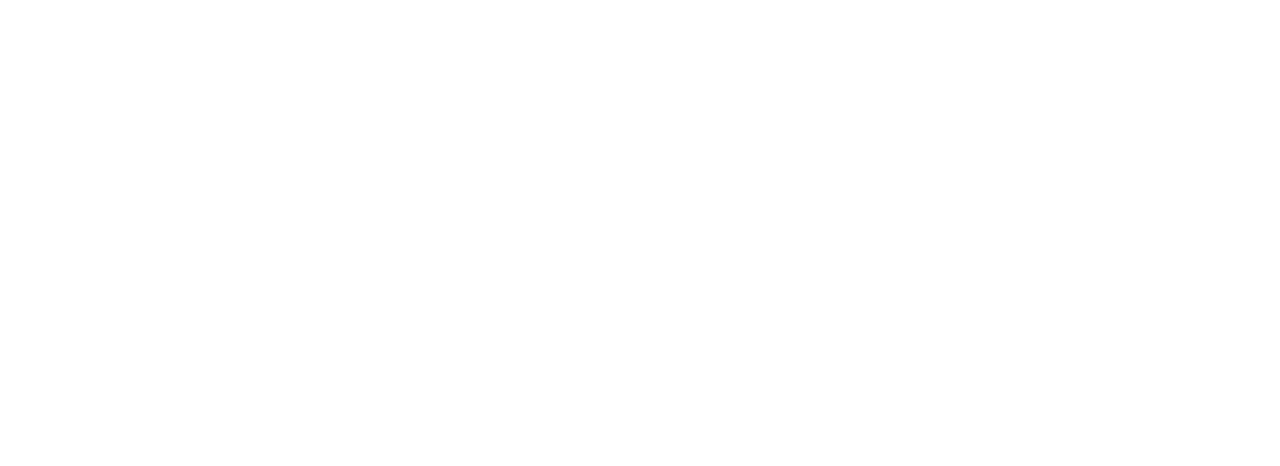
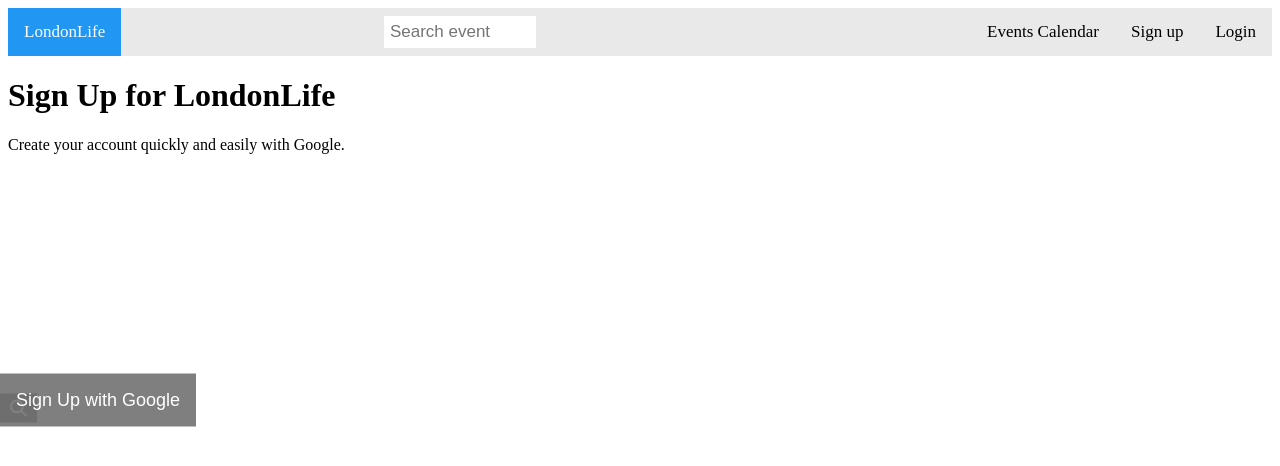
Before and after one commit to HelloKt-8/Events-platform-project, a React (Vite) app in the folder frontend/: page /signup in a window 1280 px wide. Before the commit this address had no page. Shown: the top 466 px of the page. Built offline with nearby package versions, Linux system fonts and the light colour scheme.

Commit message:
font end work

```diff
--- a/frontend/package.json
+++ b/frontend/package.json
@@ -12,6 +12,7 @@
   "dependencies": {
     "@fortawesome/free-solid-svg-icons": "^6.7.2",
     "@fortawesome/react-fontawesome": "^0.2.2",
+    "@supabase/supabase-js": "^2.48.1",
     "axios": "^1.7.9",
     "react": "^18.3.1",
     "react-dom": "^18.3.1",
--- a/frontend/src/App.css
+++ b/frontend/src/App.css
@@ -186,6 +186,21 @@
   border-radius: 5px; /* Optional: Rounded button */
 }
 
+.calender {
+   border:solid 1px #777;
+   width:800px;
+    height: 600px;
+}
+
+iframe {
+  border: 1px solid #777;
+}
+
+iframe {
+  overflow: auto; /* or hidden, scroll */
+}
+
+
 
 
 
--- a/frontend/src/App.jsx
+++ b/frontend/src/App.jsx
@@ -1,6 +1,8 @@
 import { BrowserRouter as Router, Routes, Route } from "react-router-dom";  // Corrected the import
 import HomePage from "./Pages/homePage";
 import EventPage from "./Pages/eventPage";
+import LoginPage from "./Pages/loginPage";
+import SignUpPage from "./Pages/signUpPage";
 
 const App = () => {
   return (
@@ -9,6 +11,8 @@
         <Routes>
           <Route path="/" element={<HomePage />} />
           <Route path="/events/:event_id" element={<EventPage />} />
+          <Route path="/login/" element={<LoginPage />} />
+          <Route path="/signup/" element={<SignUpPage />} />
         </Routes>
       </div>
     </Router>
--- a/frontend/src/Components/Header.jsx
+++ b/frontend/src/Components/Header.jsx
@@ -1,24 +1,26 @@
 import React from "react";
-import { FontAwesomeIcon } from '@fortawesome/react-fontawesome'
-import { faMagnifyingGlass } from '@fortawesome/free-solid-svg-icons';
+import { FontAwesomeIcon } from "@fortawesome/react-fontawesome";
+import { faMagnifyingGlass } from "@fortawesome/free-solid-svg-icons";
+import { Link } from "react-router-dom"; // If you use React Router
 
 const Header = () => {
   return (
     <>
-      <div class="topnav">
-        <a class="active" href="#home">
+      <div className="topnav">
+        <a className="active" href="#home">
           LondonLife
         </a>
-        <div class='clickables'>
-        <a href="#login">Login</a>
-        <a href="#signup">Sign up</a>
-        <a href="#events">Find Events</a>
+        <div className="clickables">
+          {/* Use Link for React Router or standard anchor for basic redirects */}
+          <Link to="/login">Login</Link>
+          <Link to="/signup">Sign up</Link>
+          <Link to="/events">Events Calendar</Link>
         </div>
-        <div class="search-container">
+        <div className="search-container">
           <form action="/action_page.php">
-            <input type="text" placeholder="Search event" name="search"></input>
+            <input type="text" placeholder="Search event" name="search" />
             <button type="submit">
-            <FontAwesomeIcon icon={faMagnifyingGlass} />
+              <FontAwesomeIcon icon={faMagnifyingGlass} />
             </button>
           </form>
         </div>
--- /dev/null
+++ b/frontend/src/Components/login.jsx
@@ -0,0 +1,27 @@
+import React from "react";
+import { supabase } from "../supabaseClient"; // Path to your Supabase client file
+
+const Login = () => {
+    const handleGoogleLogin = async () => {
+        const { error } = await supabase.auth.signInWithOAuth({
+            provider: "google",
+        });
+
+        if (error) {
+            console.error("Error logging in with Google:", error.message);
+        } else {
+            console.log("Redirecting to Google login...");
+        }
+    };
+
+    return (
+        <div className="login-page">
+            <h1>Login to Your Account</h1>
+            <button onClick={handleGoogleLogin}>
+                Sign In with Google
+            </button>
+        </div>
+    );
+};
+
+export default Login;
--- /dev/null
+++ b/frontend/src/Components/signup.jsx
@@ -0,0 +1,28 @@
+import React from "react";
+import { supabase } from "../supabaseClient"; // Path to your Supabase client file
+
+const SignUp = () => {
+    const handleGoogleSignUp = async () => {
+        const { error } = await supabase.auth.signInWithOAuth({
+            provider: "google",
+        });
+
+        if (error) {
+            console.error("Error signing up with Google:", error.message);
+        } else {
+            console.log("Redirecting to Google sign-up...");
+        }
+    };
+
+    return (
+        <div className="signup-page">
+            <h1>Sign Up for LondonLife</h1>
+            <p>Create your account quickly and easily with Google.</p>
+            <button onClick={handleGoogleSignUp}>
+                Sign Up with Google
+            </button>
+        </div>
+    );
+};
+
+export default SignUp;
--- a/frontend/src/Pages/eventPage.jsx
+++ b/frontend/src/Pages/eventPage.jsx
@@ -1,17 +1,16 @@
 import React from "react";
 import Header from "../Components/Header";
 
-
-
-function EventPage(){
-    return(
-        <div>
-            <Header />
-
-
-
-        </div>
-    )
+function EventPage() {
+  return (
+    <div>
+      <Header />
+      <iframe
+        src="https://calendar.google.com/calendar/embed?height=600&wkst=1&ctz=Europe%2FLondon&showPrint=0&src=a2F0aWVsdWM4QGdtYWlsLmNvbQ&src=YWRkcmVzc2Jvb2sjY29udGFjdHNAZ3JvdXAudi5jYWxlbmRhci5nb29nbGUuY29t&src=Y2IwaWhkcm1kZ2ZydXVlcWE1am00YjVpMnNAZ3JvdXAuY2FsZW5kYXIuZ29vZ2xlLmNvbQ&src=YjBiMGVjY2Q0NTY5YTM1MGQ1NmM2NzE2MDRmODJmN2YxMDY5ZWZmM2EyYTU0MWQ0YWE0NGQyMzZhMWMxMjU0NEBncm91cC5jYWxlbmRhci5nb29nbGUuY29t&src=ZW4udWsjaG9saWRheUBncm91cC52LmNhbGVuZGFyLmdvb2dsZS5jb20&color=%23F6BF26&color=%2333B679&color=%23E67C73&color=%239E69AF&color=%230B8043"
+        className="calender"
+      ></iframe>
+    </div>
+  );
 }
 
 export default EventPage;
--- /dev/null
+++ b/frontend/src/Pages/loginPage.jsx
@@ -0,0 +1,14 @@
+import React from "react";
+import Header from "../Components/Header";
+import Login from "../Components/login";
+
+function LoginPage() {
+  return (
+    <div>
+      <Header />
+      <Login/>
+    </div>
+  );
+}
+
+export default LoginPage;
--- /dev/null
+++ b/frontend/src/Pages/signUpPage.jsx
@@ -0,0 +1,14 @@
+import React from "react";
+import Header from "../Components/Header";
+import SignUp from "../Components/signup";
+
+function SignUpPage() {
+  return (
+    <div>
+      <Header />
+      <SignUp/>
+    </div>
+  );
+}
+
+export default SignUpPage;
--- /dev/null
+++ b/frontend/src/supabaseClient.js
@@ -0,0 +1,7 @@
+import { createClient } from '@supabase/supabase-js';
+
+// Replace these with your actual Supabase project details
+const supabaseUrl = "https://xuxdrvauvgtomykhujkj.supabase.co"; // Project URL
+const supabaseKey = "eyJhbGciOiJIUzI1NiIsInR5cCI6IkpXVCJ9.eyJpc3MiOiJzdXBhYmFzZSIsInJlZiI6Inh1eGRydmF1dmd0b215a2h1amtqIiwicm9sZSI6ImFub24iLCJpYXQiOjE3Mzc0OTY4ODIsImV4cCI6MjA1MzA3Mjg4Mn0.wUtEfx7WqNxrxj24mmx_v8xq-1ZEyxg1ng_ZUe44JB0"; // Public API key
+
+export const supabase = createClient(supabaseUrl, supabaseKey);
```
Also changed, not shown: 1 other file (tests, documents, lock files or other folders).
